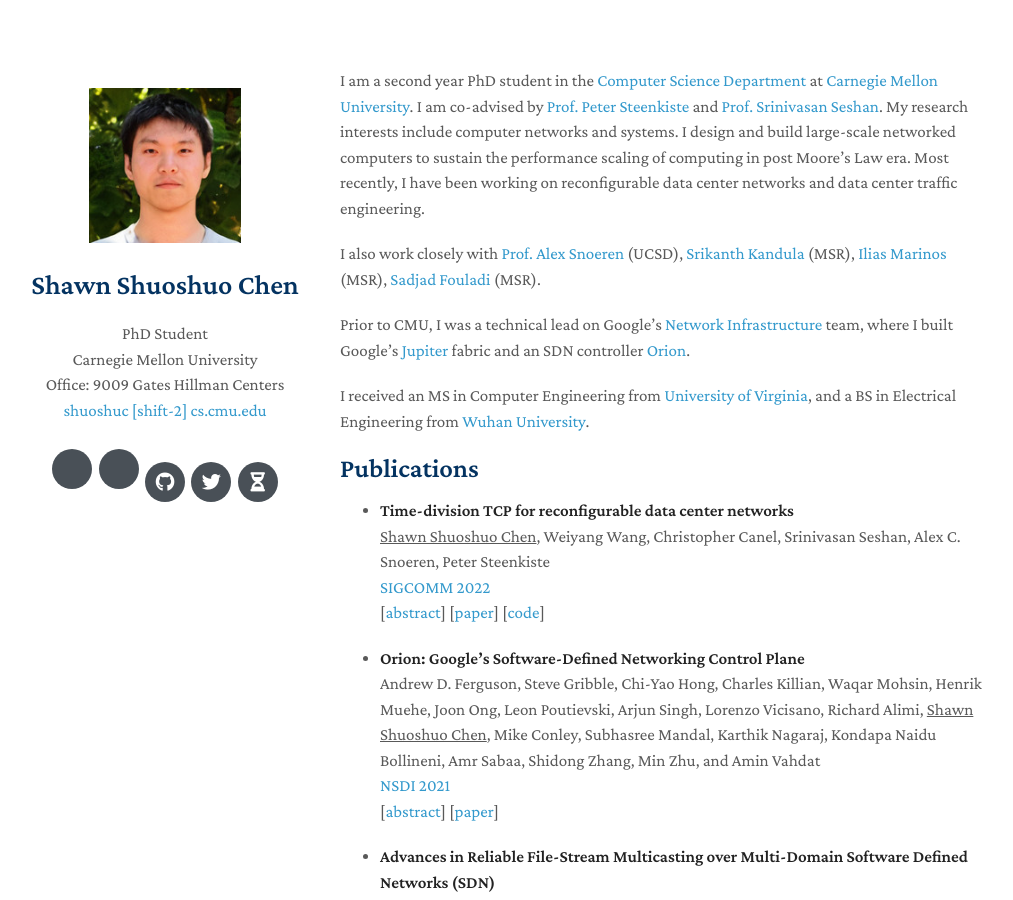
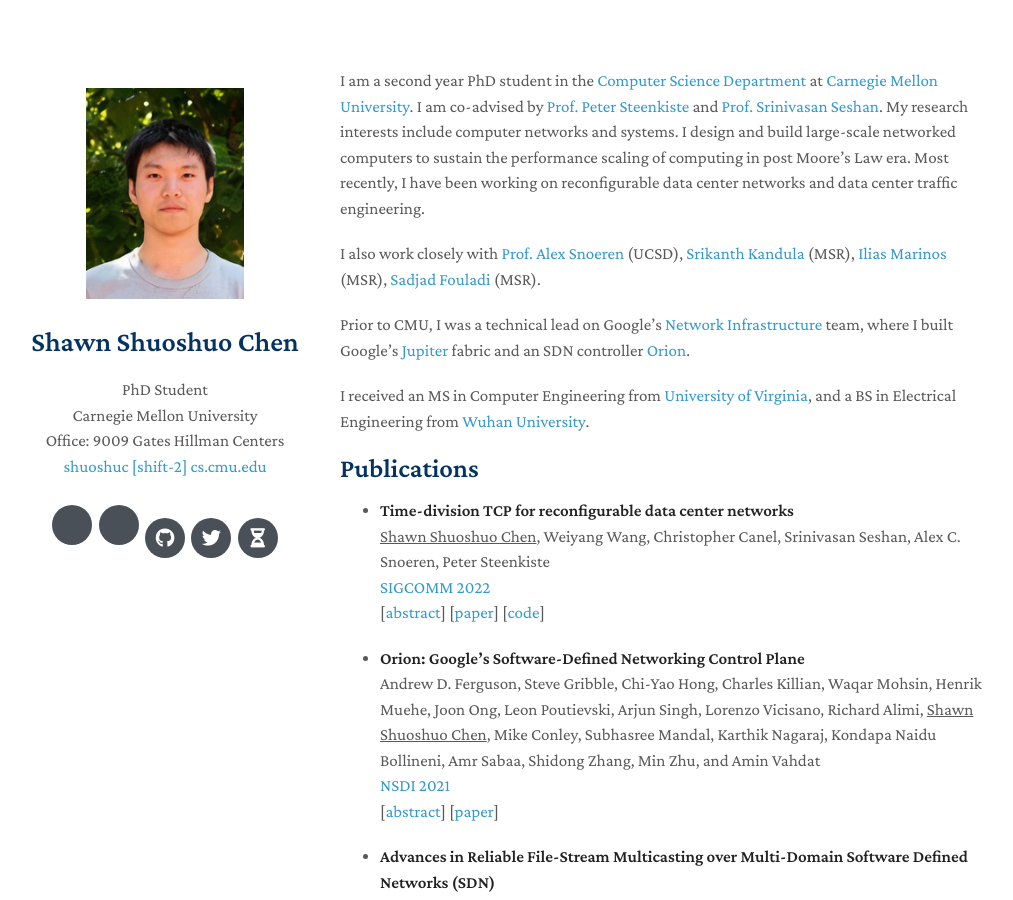
Before and after one commit to shuoshuc/homepage, a Jekyll site: the page built from index.md, in a window 1280 px wide and 900 px high. Shown: the whole window, without its empty margins (130-1143 px from the left). Built offline with Jekyll 4.4.1, drawn with Linux system fonts in a browser that asks for light colours; nearby versions of some CDN libraries; a style sheet for code colours, icons or effects is not loaded.

Commit message:
Update _config.yml

```diff
--- a/_config.yml
+++ b/_config.yml
@@ -21,7 +21,7 @@ confddl_link: https://shuoshuc.github.io/netdeadlines
 
 # Images (e.g., your profile picture and your website's favicon)
 # "favicon" and "favicon_dark" are used for the light and dark modes, respectively.
-avatar: ./assets/img/avatar.png
+avatar: ./assets/img/headshot.jpg
 favicon: ./assets/img/scs-dragon.png
 favicon_dark: ./assets/img/scs-dragon.png
 
```
